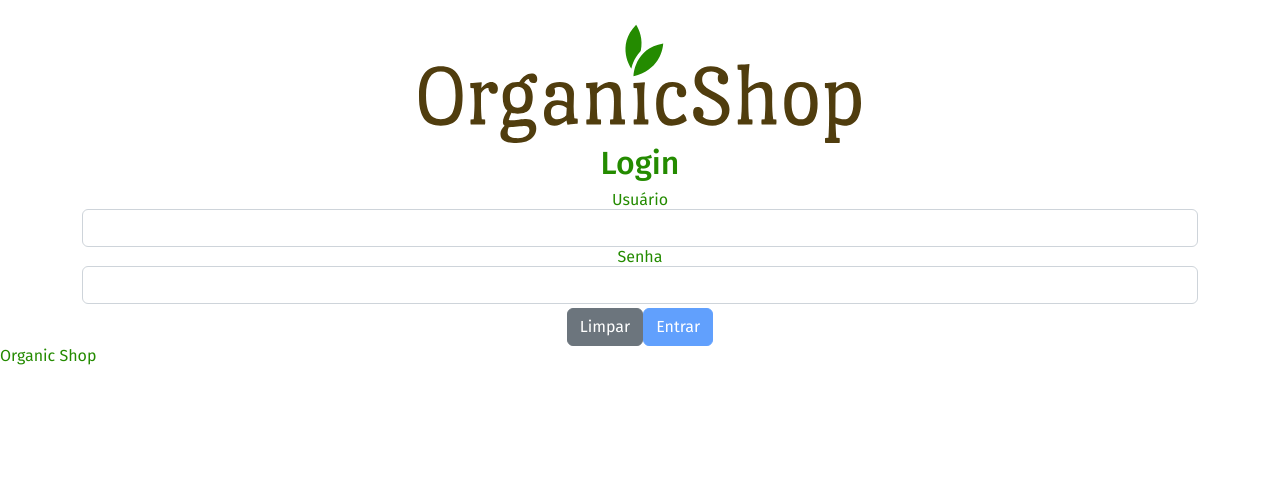
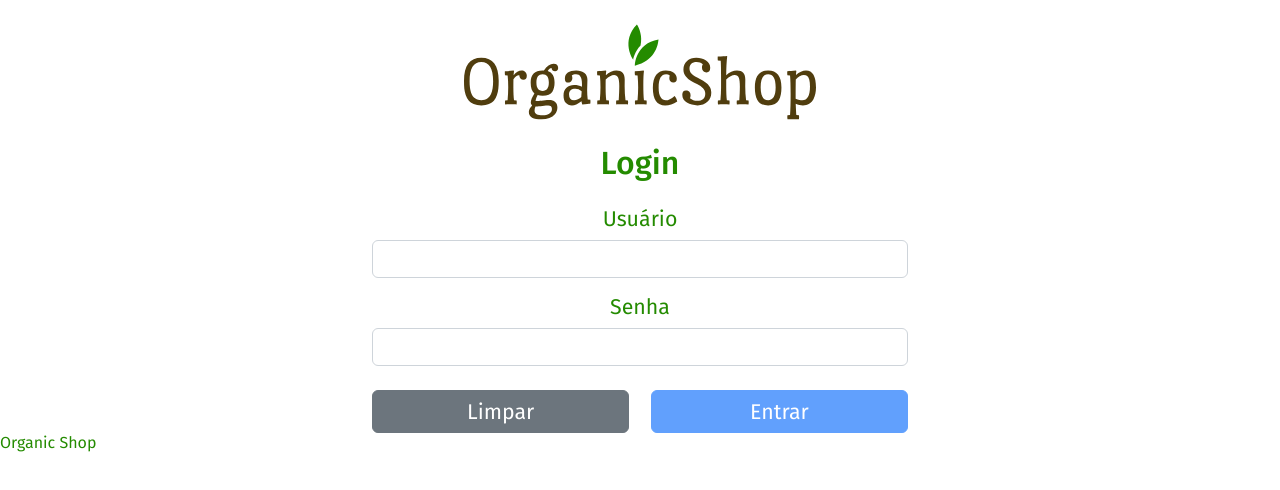
Before and after one commit to MaKnok/organicshop, an Angular app: page /login in a window 1280 px wide. Shown: the top 490 px of the page. Built offline with nearby package versions, Linux system fonts and the light colour scheme.

Commit message:
css login

```diff
--- a/src/app/login/login.component.html
+++ b/src/app/login/login.component.html
@@ -2,12 +2,16 @@
   <section class="container text-center">
 
     <form class="form mt-4" (ngSubmit)="enterLogin()" #loginForm="ngForm">
-        <div class="logo-img"><img src="assets/img/organic-shop.svg" class="img-fluid" alt="organic-shop"></div>
-        <h2 class="form-title">Login</h2>
 
-        <div class="form-group">
+        <div class="logo-img">
+          <img src="assets/img/organic-shop.svg" class="img-fluid" alt="organic-shop">
+        </div>
+
+        <h2 class="form-title mt-4">Login</h2>
+
+        <div class="form-group mt-4">
           <label for="user">Usuário</label>
-          <input class="form-control"
+          <input class="form-control mt-2"
                  id="user"
                  type="text"
                  name="user"
@@ -17,9 +21,9 @@
                  required>
         </div>
 
-        <div class="form-group">
+        <div class="form-group mt-3">
           <label for="password">Senha</label>
-          <input class="form-control"
+          <input class="form-control mt-2"
                  id="password"
                  type="password"
                  name="password"
@@ -30,11 +34,11 @@
 
         <div class="invalid-feedback" *ngIf="validationMessage !== ''">{{validationMessage}}</div>
 
-        <div class="botao-wrapper">
+        <div class="buttons-wrapper mt-4">
           <button class="btn btn-secondary btn-block" type="reset">Limpar</button>
           <button class="btn btn-primary btn-block" type="submit" [disabled]="loginForm.invalid">Entrar</button>
         </div>
+
     </form>
-
   </section>
 </div>
--- a/src/app/login/login.component.scss
+++ b/src/app/login/login.component.scss
@@ -0,0 +1,20 @@
+
+img.img-fluid {
+    width: 22rem;
+}
+
+.buttons-wrapper{
+  display:flex;
+  flex-direction: row;
+  justify-content: space-between;
+
+  button{
+    width: 48%;
+  }
+}
+
+@media only screen and (min-width: 600px) {
+  .container {
+    max-width: 35rem;
+  }
+}
--- a/src/styles.scss
+++ b/src/styles.scss
@@ -27,6 +27,14 @@ body {
   color: $dark-green !important;
 }
 
+label{
+  font-size: 16pt;
+}
+
+button{
+  font-size: 16pt !important;
+  height: 2em !important;
+}
 
 .invalid-feedback{
   display:block !important;
```
